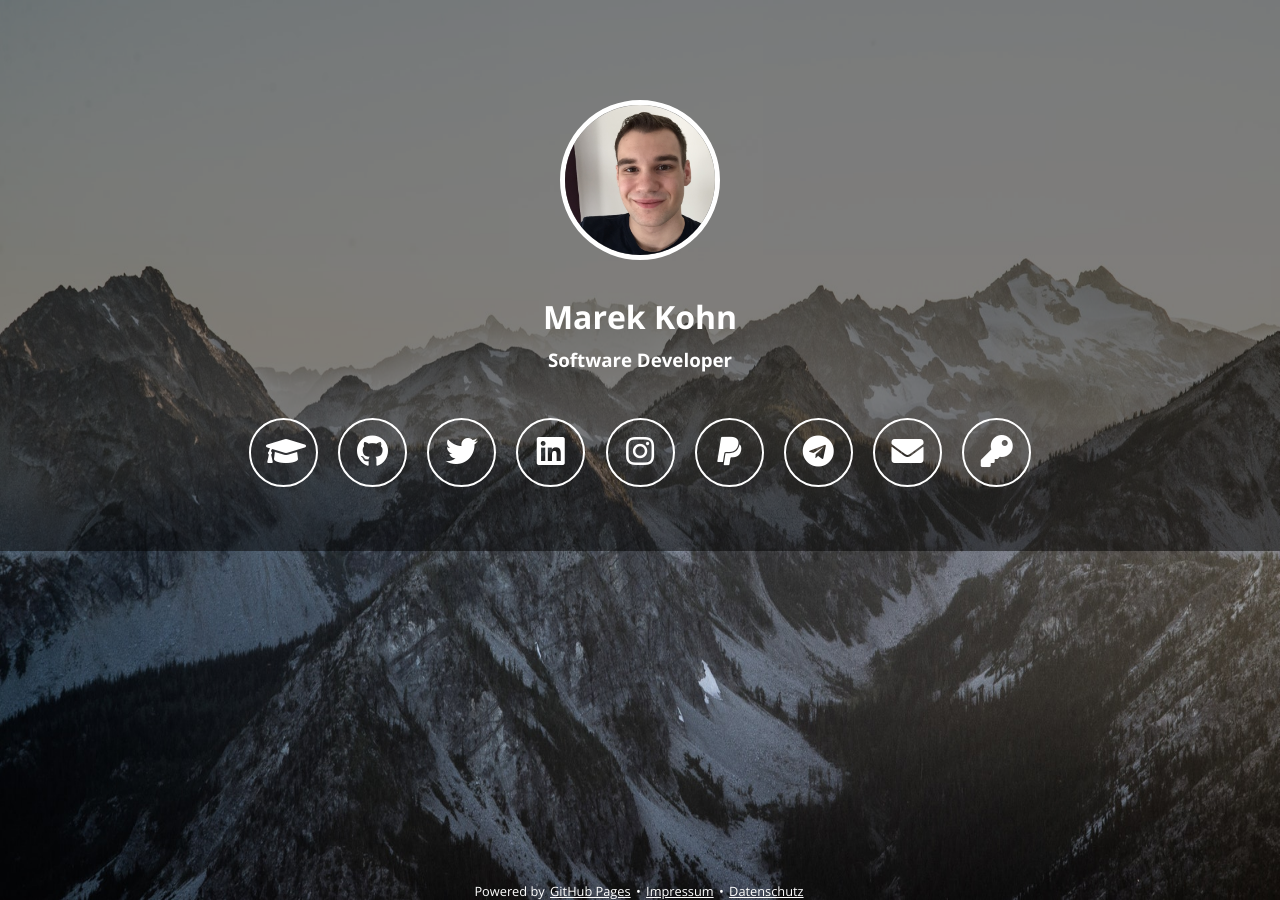
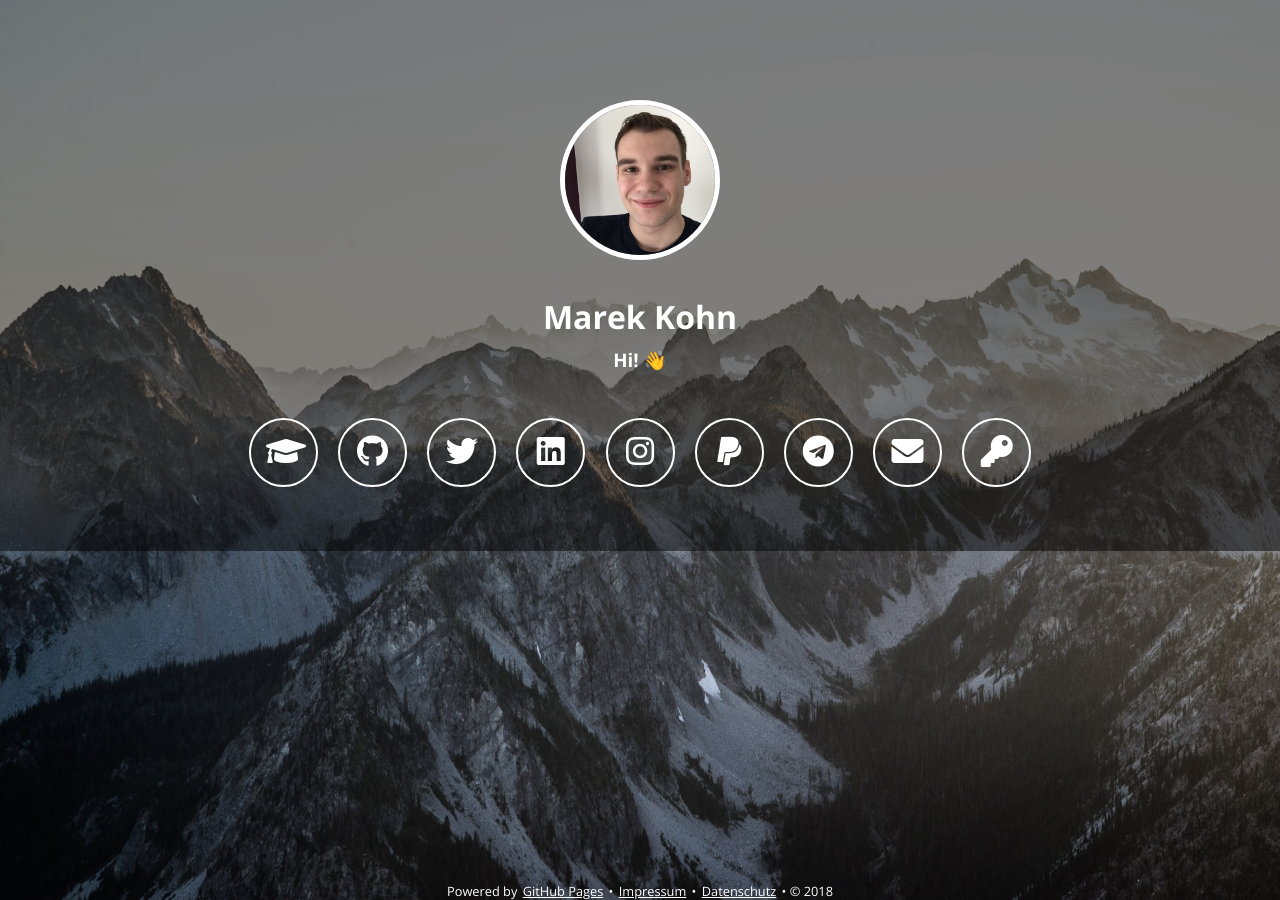
Before and after one commit to makohn/makohn.de, a Jekyll site: the page built from index.html, in a window 1280 px wide. Built offline with Jekyll 4.4.1, drawn with Linux system fonts in a browser that asks for light colours; nearby versions of some CDN libraries.

Commit message:
Add copyright & description

```diff
--- a/_config.yml
+++ b/_config.yml
@@ -1,6 +1,6 @@
 # Site settings
 name: Marek Kohn
-description: "Software Developer"
+description: "Hi! 👋"
 url: "https://makohn.de"
 
 # Delete the lines you don't need
--- a/_includes/footer.html
+++ b/_includes/footer.html
@@ -2,4 +2,5 @@
 Powered by <a class= "ref" href="https://pages.github.com">GitHub Pages</a>
 • <a class= "ref" href="https://www.denic.de/webwhois/?domain=makohn&lang=de&submit=Akzeptieren">Impressum</a>
 • <a class= "ref" href="https://help.github.com/articles/github-privacy-statement/">Datenschutz</a>
+• © 2018
 </span>
```
